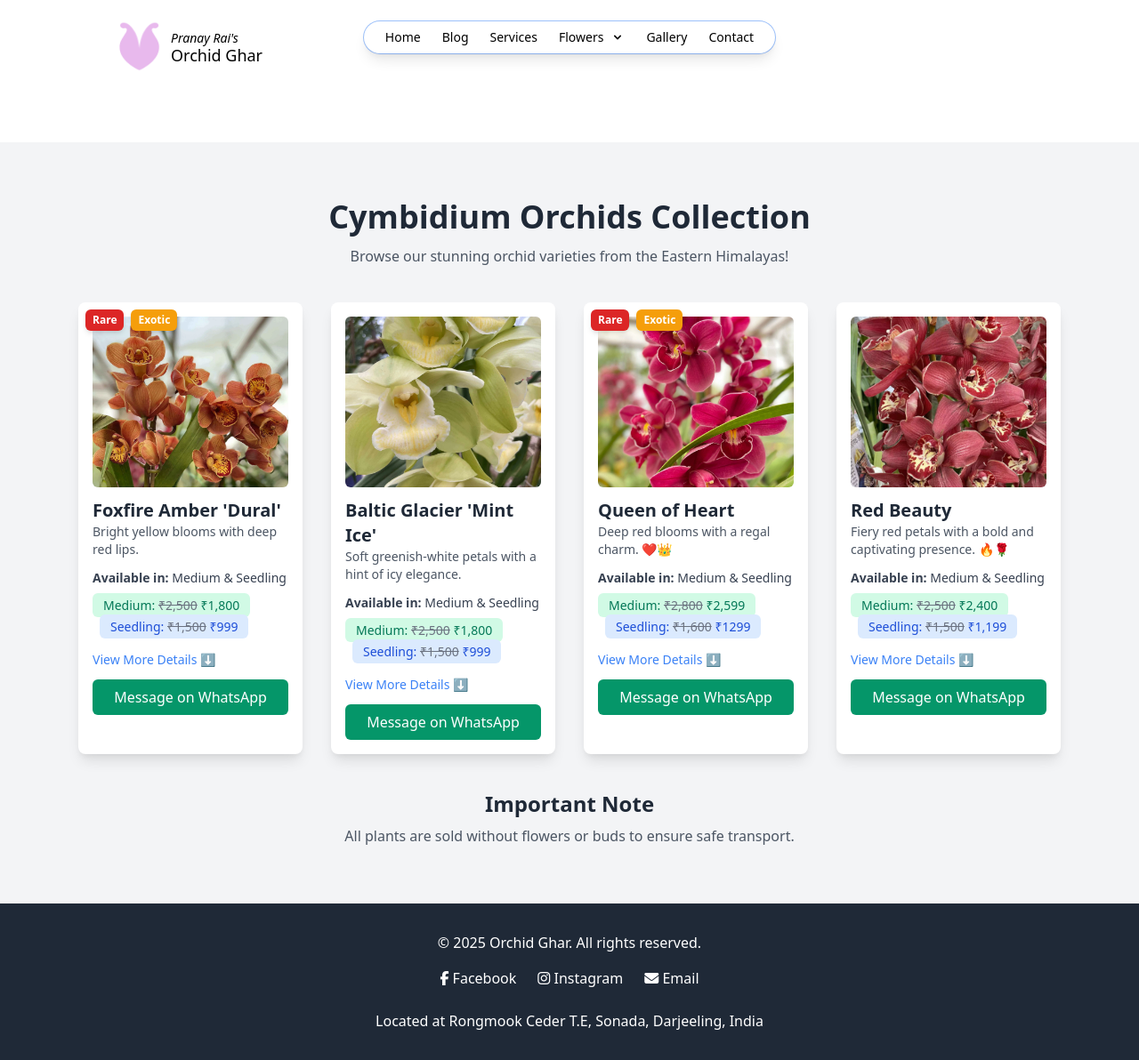
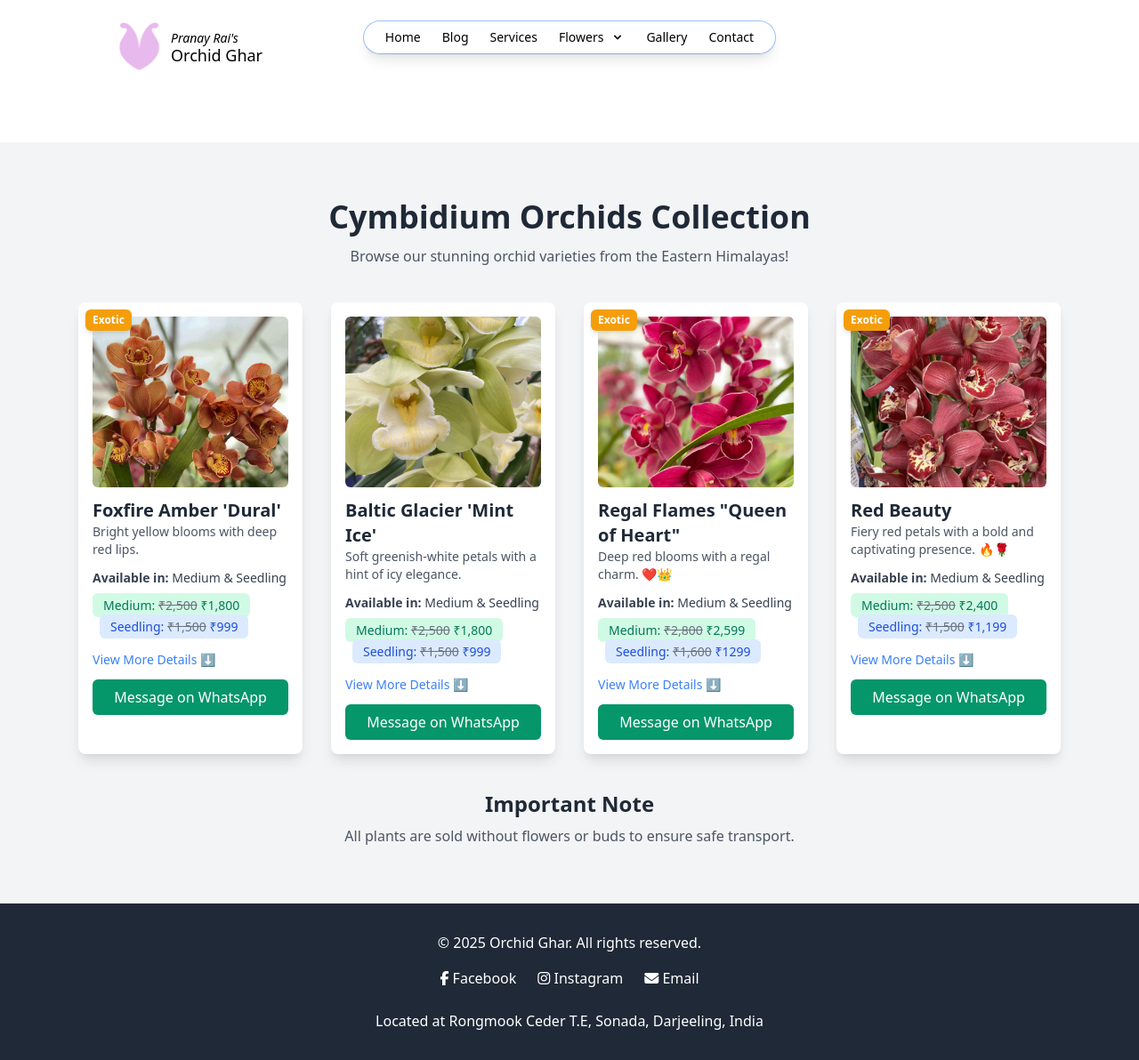
Before and after one commit to OrchidGhar/orchidghar.github.io, a Jekyll site: the page built from _flowers/cymbidium-orchid.html, in a window 1280 px wide. Shown: the whole page at 89% size. Built offline with Jekyll 4.4.1, drawn with Linux system fonts in a browser that asks for light colours; nearby versions of some CDN libraries.

Commit message:
flowers page updated

```diff
--- a/_flowers/cymbidium-orchid.html
+++ b/_flowers/cymbidium-orchid.html
@@ -26,7 +26,6 @@ excerpt: "Cymbidium Orchid care, pricing, and details for orchid lovers in Sikki
         <!-- 🏵️ Orchid: Fox Amber -->
         <div class="bg-white dark:bg-gray-800 p-4 rounded-lg shadow-lg transform hover:scale-105 transition">
             <div class="absolute top-2 left-2 flex space-x-2">
-                <span class="bg-red-600 text-white text-xs font-semibold px-2 py-1 rounded-md shadow-md">Rare</span>
                 <span class="bg-yellow-500 text-white text-xs font-semibold px-2 py-1 rounded-md shadow-md">Exotic</span>
             </div>
           <img src="{{ site.baseurl }}assets/images/foxamber.webp" class="w-full h-48 object-cover rounded-md" alt="FoxFire Amber Dural Cymbidium Orchid">
@@ -100,11 +99,11 @@ excerpt: "Cymbidium Orchid care, pricing, and details for orchid lovers in Sikki
           </div>
           <div class="bg-white dark:bg-gray-800 p-4 rounded-lg shadow-lg transform hover:scale-105 transition">
             <div class="absolute top-2 left-2 flex space-x-2">
-                <span class="bg-red-600 text-white text-xs font-semibold px-2 py-1 rounded-md shadow-md">Rare</span>
+                <!-- <span class="bg-red-600 text-white text-xs font-semibold px-2 py-1 rounded-md shadow-md">Rare</span> -->
                 <span class="bg-yellow-500 text-white text-xs font-semibold px-2 py-1 rounded-md shadow-md">Exotic</span>
             </div>
-            <img src="{{ site.baseurl }}assets/images/queen-of-heart.webp" class="w-full h-48 object-cover rounded-md" alt="Queen of Heart Cymbidium Orchid">
-            <h3 class="text-xl font-semibold text-gray-800 dark:text-white mt-3">Queen of Heart</h3>
+            <img src="{{ site.baseurl }}assets/images/queen-of-heart.webp" class="w-full h-48 object-cover rounded-md" alt="Regal Flames Queen of Heart Cymbidium Orchid">
+            <h3 class="text-xl font-semibold text-gray-800 dark:text-white mt-3">Regal Flames "Queen of Heart"</h3>
             <p class="text-gray-600 dark:text-gray-400 text-sm">Deep red blooms with a regal charm. ❤️👑</p>
 
             <!-- Pricing with Discounts -->
@@ -138,6 +137,9 @@ excerpt: "Cymbidium Orchid care, pricing, and details for orchid lovers in Sikki
             </a>
           </div>
           <div class="bg-white dark:bg-gray-800 p-4 rounded-lg shadow-lg transform hover:scale-105 transition">
+            <div class="absolute top-2 left-2 flex space-x-2">
+                <span class="bg-yellow-500 text-white text-xs font-semibold px-2 py-1 rounded-md shadow-md">Exotic</span>
+            </div>
             <img src="{{ site.baseurl }}assets/images/red-beauty.webp" class="w-full h-48 object-cover rounded-md" alt="Red Beauty Cymbidium Orchid">
             <h3 class="text-xl font-semibold text-gray-800 dark:text-white mt-3">Red Beauty</h3>
             <p class="text-gray-600 dark:text-gray-400 text-sm">Fiery red petals with a bold and captivating presence. 🔥🌹</p>
```
